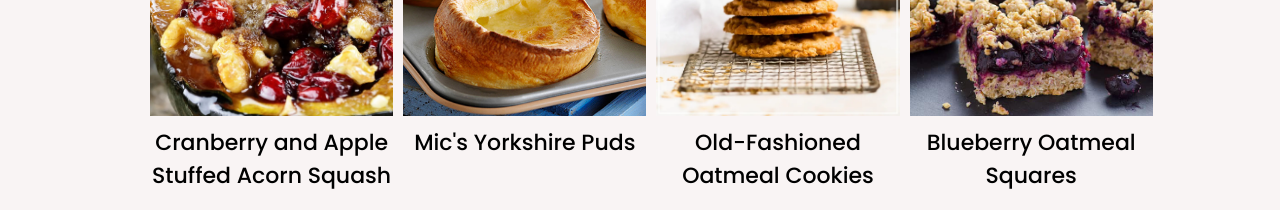
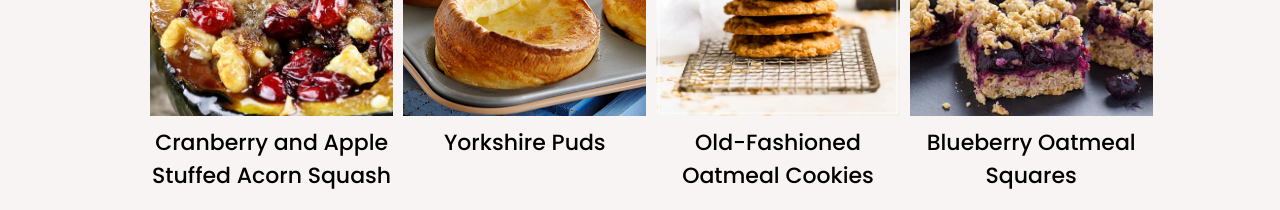
Before and after one commit to AnnaAn01/recipe-website, a React (Create React App) app: page /#/recipe in a window 1280 px wide. Shown: the part 840-1050 px from the top of the page. Built offline with nearby package versions, Linux system fonts and the light colour scheme.

Commit message:
styling footer

```diff
--- a/src/components/AboutPage/AboutPage.css
+++ b/src/components/AboutPage/AboutPage.css
@@ -52,6 +52,11 @@
   padding-bottom: 2rem;
 }
 
+.about__first-p-name {
+  font-family: "Dancing Script";
+  font-size: 4rem;
+}
+
 .about__text {
   font-size: 2rem;
   line-height: 2;
--- a/src/components/AboutPage/AboutPage.js
+++ b/src/components/AboutPage/AboutPage.js
@@ -18,7 +18,9 @@ const AboutPage = () => {
           </div>
           <div className="about__text-wrapper">
             <div className="about__text-title">About me</div>
-            <p className="about__first-p">Hi, my name is Anna.</p>
+            <p className="about__first-p">
+              Hi, my name is <span className="about__first-p-name">Anna.</span>
+            </p>
             <p className="about__text">
               <p className="about__text-1 about__text">
                 Lorem ipsum, dolor sit amet consectetur adipisicing elit. Fugit,
--- a/src/components/SearchBar/RECIPES.json
+++ b/src/components/SearchBar/RECIPES.json
@@ -223,7 +223,7 @@
     "originalURL": ""
   },
   {
-    "name": "Mic's Yorkshire Puds",
+    "name": "Yorkshire Puds",
     "ingredients": [
       {
         "quantity": "200g",
```
